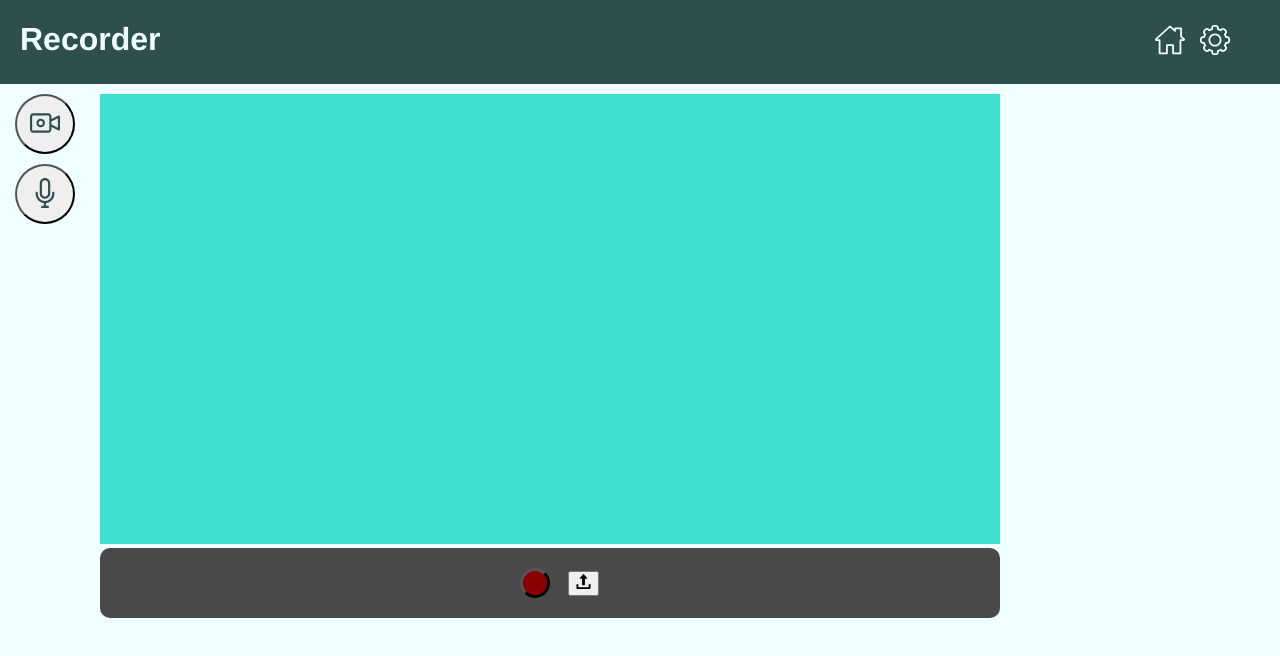
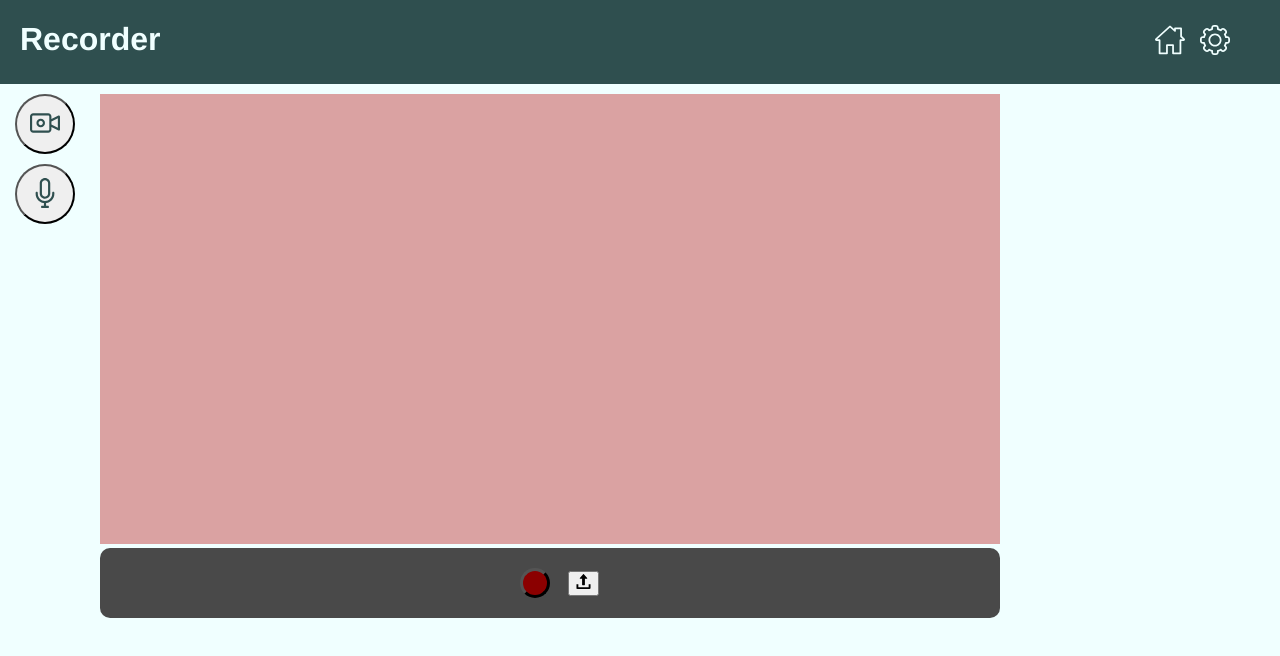
Before and after one commit to gkdals98/recorder, a Vue app: page / in a window 1280 px wide. Shown: the top 656 px of the page. Built offline with nearby package versions, Linux system fonts and the light colour scheme.

Commit message:
midcheck

```diff
--- a/src/components/RecordController.vue
+++ b/src/components/RecordController.vue
@@ -33,13 +33,13 @@ export default {
   },
   methods: {
     recButtonToggled: function () {
-      if (this.checkControllEnable()) {
+      if (this.setShotControllBlock()) {
         this.onRec = !this.onRec;
         this.$store.commit("page_controller/SET_CURPAGE_VIDEO");
       }
     },
     sendButtonClicked: function () {
-      if (this.checkControllEnable()) {
+      if (this.setShotControllBlock()) {
         this.onRec = !this.onRec;
         this.$store.commit("page_controller/SET_CURPAGE_VIDEO");
       }
--- a/src/components/VideoComponent.vue
+++ b/src/components/VideoComponent.vue
@@ -1,6 +1,11 @@
 <template>
   <div id="video_main">
-    <video></video>
+    <video id="player" v-if="curRecord == 'stop'"></video>
+    <video
+      id="record-preview"
+      v-if="curRecord == 'onRec'"
+      :src="curVideoFile"
+    ></video>
     <RecordController />
   </div>
 </template>
@@ -9,13 +14,26 @@ import RecordController from "@/components/RecordController";
 export default {
   name: "VideoComponent",
   components: { RecordController },
+  computed: {
+    curRecord: function () {
+      return this.$store.state.record_controller.curRecordingState;
+    },
+    curVideoFile: function () {
+      return this.$store.state.record_controller.videoStream;
+    },
+  },
 };
 </script>
 <style lang="scss" scoped>
 #video_main {
   color: darkslategray;
   padding: 10px;
-  video {
+  #player {
+    width: 80vw;
+    max-width: 900px;
+    background-color: #daa2a2;
+  }
+  #record-preview {
     width: 80vw;
     max-width: 900px;
     background-color: turquoise;
```
